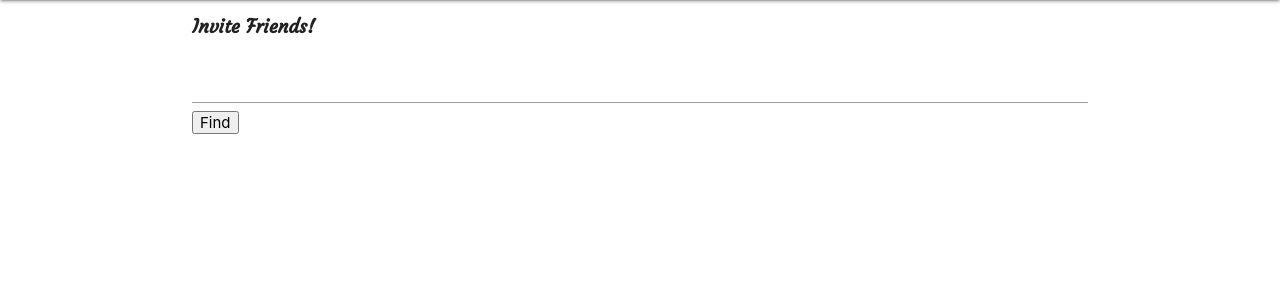
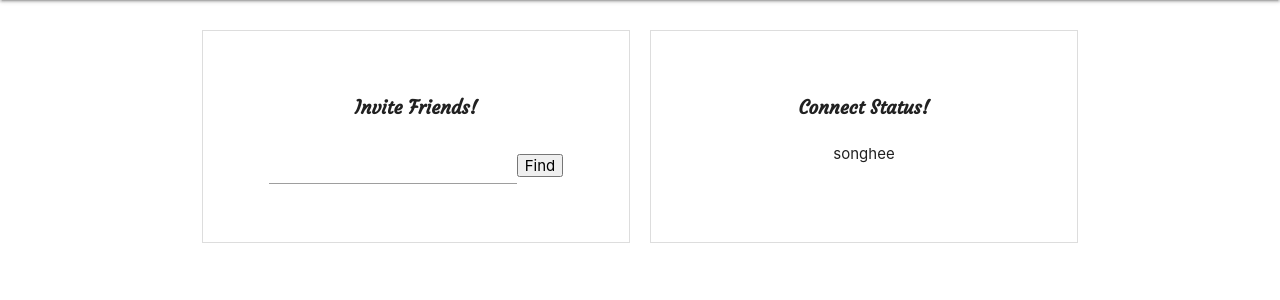
Before and after one commit to Songhee95/django_todo_list, a Django app: page /invite in a window 1280 px wide. Shown: the part 64-364 px from the top of the page. Run offline with Django 3.2, Linux system fonts and the light colour scheme; a user stored in the database is signed in; data comes from the database, SQL or seed files in the repository; parts of the project's set-up code (start-up, migrations or seed data) failed here and were passed over; some web fonts are replaced.

Commit message:
connect user container added

```diff
--- /dev/null
+++ b/static/css/invite.css
@@ -0,0 +1,20 @@
+.invite_page_outer_container{
+    display: flex;
+    flex-direction: row;
+    justify-content: space-around;
+}
+.find_user_container,.user_status_container{
+    width: 100%;
+    padding: 50px;
+    text-align: center;
+    border: 1px solid #ddd;
+    margin: 30px 10px;
+}
+.find_input_container{
+    display: flex;
+    flex-direction: row;
+    justify-content: center;
+}
+.find_button{
+    margin: auto 0;
+}
--- a/templates/write_list/invite.html
+++ b/templates/write_list/invite.html
@@ -6,6 +6,7 @@
     <meta http-equiv="X-UA-Compatible" content="IE=edge" />
     <meta name="viewport" content="width=device-width, initial-scale=1.0" />
     <title>Document</title>
+    <link rel="stylesheet" href="{% static 'css/invite.css' %}" />
     <link rel="stylesheet" href="{% static 'css/style.css' %}" />
     <link
       rel="stylesheet"
@@ -23,12 +24,22 @@
   </head>
   <body>
   {% include 'navbar.html' %}
-    <div class="container">
+    <div class="container invite_page_outer_container">
+        <div class="find_user_container">
             <h5 class='weekly-title'>Invite Friends!</h5>
             <div class="find_input_container">
                 <div class="find_input"><input type="text"></div>
                 <div class="find_button"><input type="submit" value='Find'></div>
             </div>
+        </div>
+        <div class="user_status_container">
+            <div class="current_user_status_container">
+                <h5 class='weekly-title'>Connect Status!</h5>
+                <div class="current_user_status">
+                    <p>{{user}}</p>
+                </div>
+            </div>
+        </div>
     </div>
   </body>
     <script type="text/javascript">
```
